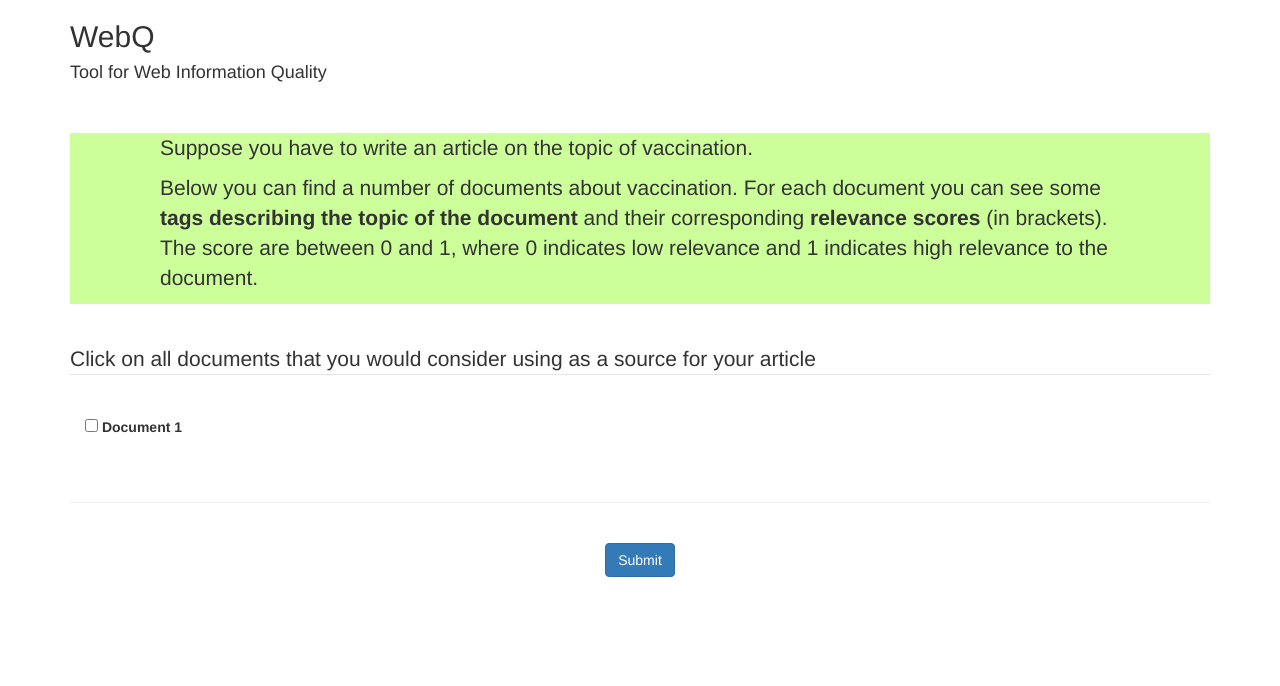
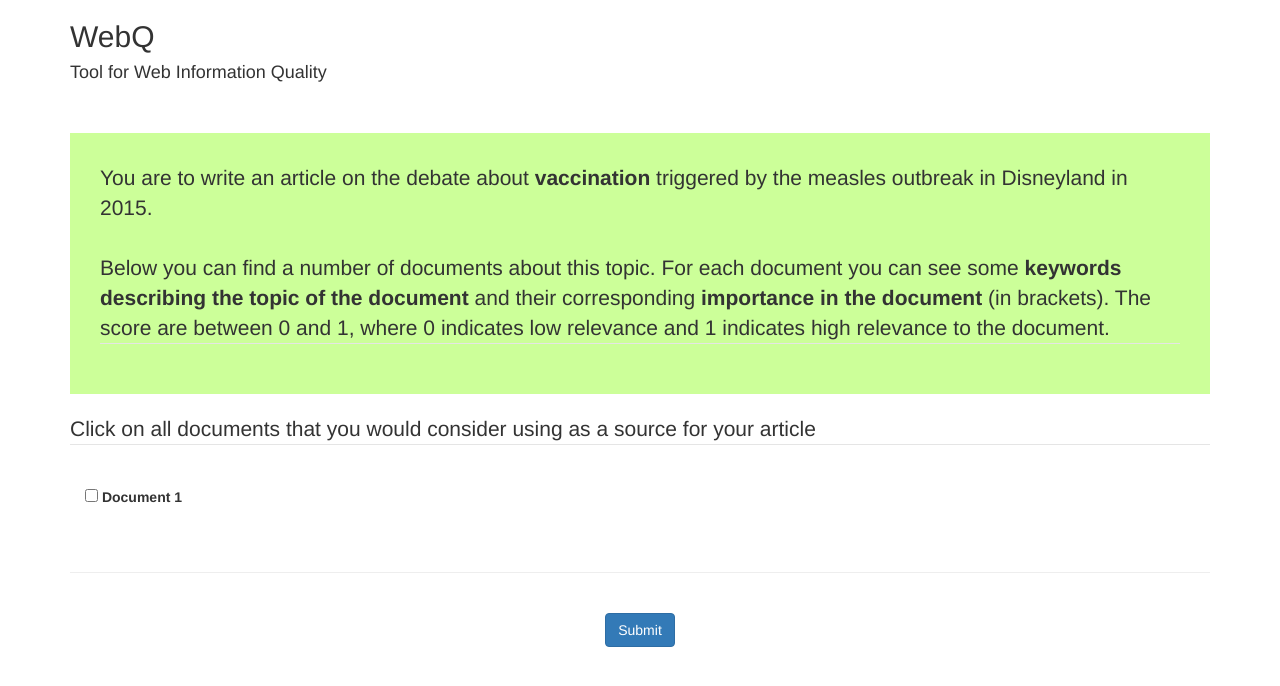
Before and after one commit to davideceolin/WebQ, a Python web app: template app/templates/entities.html in a window 1280 px wide. Shown: the top 686 px of the page. Run offline with Jinja, Linux system fonts and the light colour scheme; the template is opened without the code that fills it: most values are stand-ins (such as "Sample title", 1, 10 or a date in 2020); some libraries are stand-ins or nearby versions.

Commit message:
entities

```diff
--- a/app/templates/entities.html
+++ b/app/templates/entities.html
@@ -22,10 +22,10 @@
   <div>
     <form method="POST" action="/sentiment" accept-charset="UTF-8" role="form" class="form-horizontal">
     {{ form.hidden_tag() }}
-<div style ="background-color: #ccff99; padding: 0 90px;">
+<div style ="background-color: #ccff99; padding: 30px 30px 30px 30px;">
 <legend>
-<p>Suppose you have to write an article on the topic of vaccination.</p>
-<p>Below you can find a number of documents about vaccination. For each document you can see some <b>tags describing the topic of the document</b> and their corresponding <b>relevance scores</b> (in brackets). The score are between 0 and 1, where 0 indicates low relevance and 1 indicates high relevance to the document.</p>
+You are to write an article on the debate about <b>vaccination</b> triggered by the measles outbreak in Disneyland in 2015.<br/><br/>
+Below you can find a number of documents about this topic. For each document you can see some <b>keywords describing the topic of the document</b> and their corresponding <b>importance in the document</b> (in brackets). The score are between 0 and 1, where 0 indicates low relevance and 1 indicates high relevance to the document.
 </legend>
 </div>
 <br>
```
